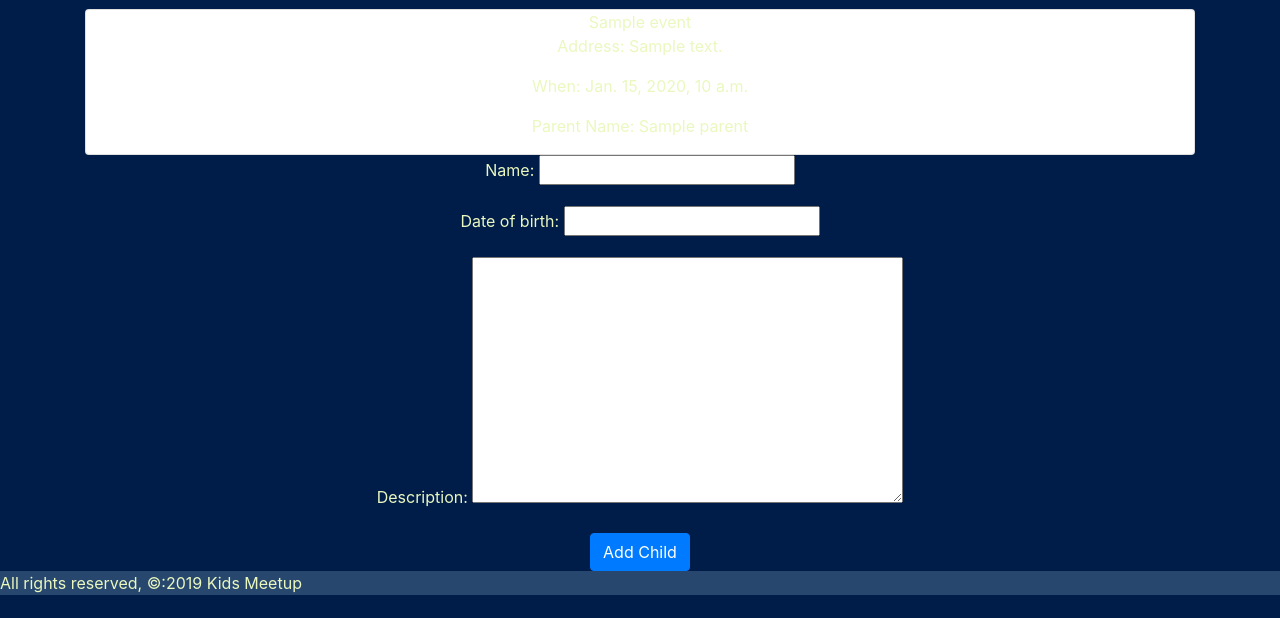
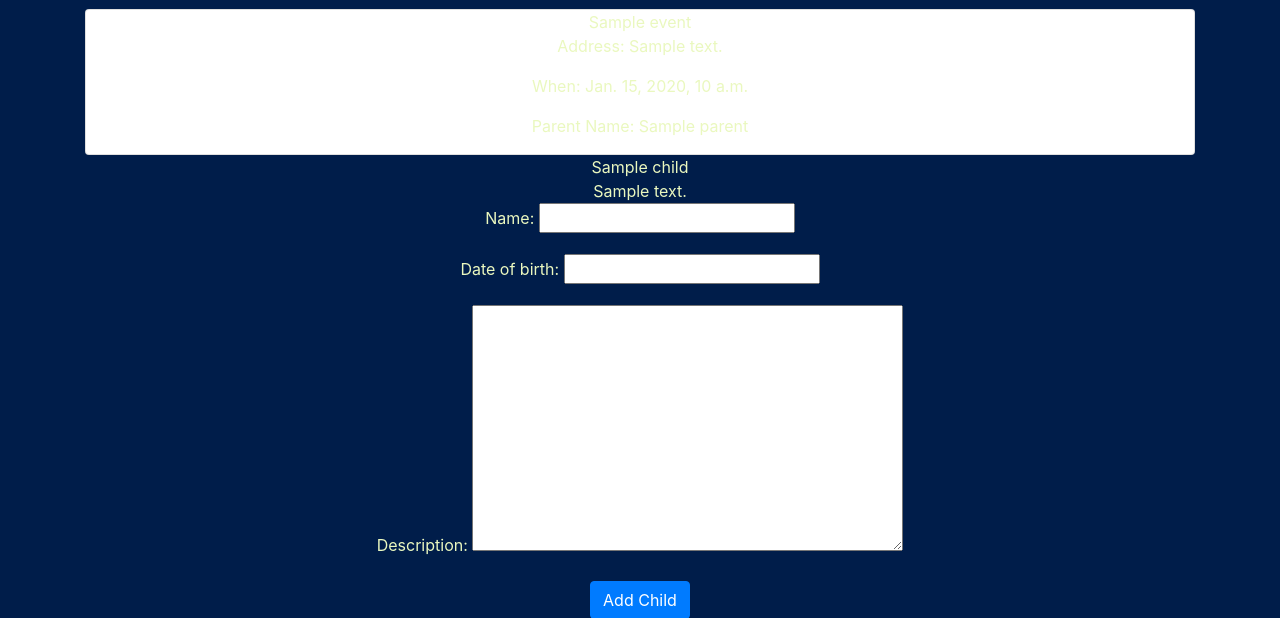
Before and after one commit to themichellemcguire/kidsmeetup, a Django app: page /events/1 in a window 1280 px wide. Shown: the part 373-991 px from the top of the page. Before the commit the page ends 968 px from the top, so only its background shows below. Run offline with Django 3.2, Linux system fonts and the light colour scheme; tables that the repository leaves empty hold one stand-in row (values such as "Sample post"); some libraries are stand-ins or nearby versions.

Commit message:
can add child to event

```diff
--- a/main_app/static/css/style.css
+++ b/main_app/static/css/style.css
@@ -19,6 +19,9 @@ body{
       margin: 1em 0;
       padding: 0;
   }
+ul {
+  list-style-type: none;
+}
 
   .navbar{
     background-color: #27476e;
--- a/main_app/templates/main_app/event_detail.html
+++ b/main_app/templates/main_app/event_detail.html
@@ -16,6 +16,15 @@
                   <p>Parent Name: {{event.parent.name}}</p>
                 </div>
               </div>
+              {% for child in event.child_set.all%}
+
+              <ul style="list-style-type: none;" class="list-group">
+                <li>{{child.name}}</li>
+                <li>{{child.description}}</li>
+              </ul>
+
+
+              {%endfor%}
               <form action="{%url 'add_child' event.id%}" method="post">
                 {%csrf_token%}
                 {{child_form.as_p}}
--- a/main_app/views.py
+++ b/main_app/views.py
@@ -112,10 +112,12 @@ def events_detail(request, event_id):
 
 
 def add_child(request, event_id):
-    form = ChildForm(request.POST)
+   form = ChildForm(request.POST)
 
-    if form.is_valid():
-        new_child = form.save(commit=False)
-        new_child.event_id = event_id
-        new_child.save()
-    return redirect('event_detail', event_id=event_id)
+   if form.is_valid():
+       new_child = form.save(commit=False)
+       new_child.event_id = event_id
+       new_child.user = request.user
+       new_child.parent = request.user.parent
+       new_child.save()
+   return redirect('event_detail', event_id=event_id)
```
Also changed, not shown: main_app/migrations/0001_initial.py, main_app/migrations/0002_auto_20190319_2049.py (deleted).
